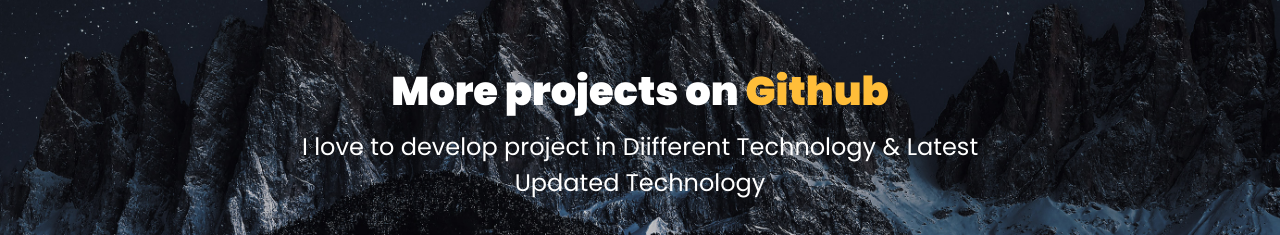
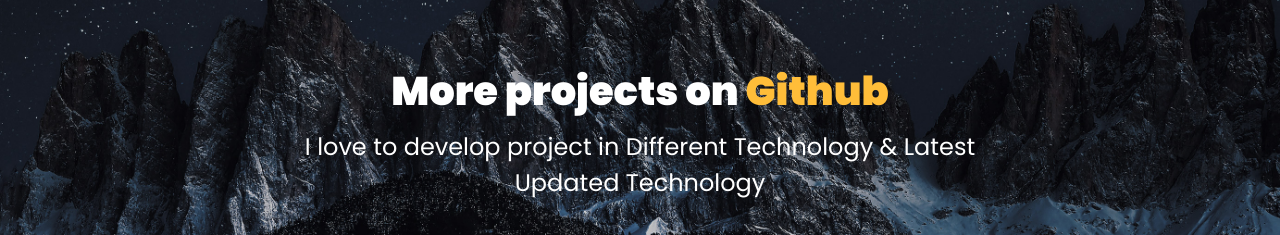
Before and after one commit to ShindeSourabh-SSM/ShindeSourabh-SSM.github.io, a plain HTML site: page index.html in a window 1280 px wide. Shown: the part 3900-4135 px from the top of the page. Drawn offline with Linux system fonts and the light colour scheme; files whose address does not match are found by name.

Commit message:
initial commit

```diff
--- a/index.html
+++ b/index.html
@@ -521,7 +521,7 @@
 				<div class="row justify-content-center">
 					<div class="col-md-7 ftco-animate text-center">
 						<h2>More projects on<span> Github  </span> </h2>
-						<div class="heading"> <h4> I love to develop project in Diifferent Technology &amp; Latest Updated Technology </h4>
+						<div class="heading"> <h4> I love to develop project in Different Technology &amp; Latest Updated Technology </h4>
 						<br>
 						<p><a href="https://github.com/ShindeSourabh-SSM" class="btn btn-primary py-3 px-5">GitHub</a></p>
 						</div>
```
